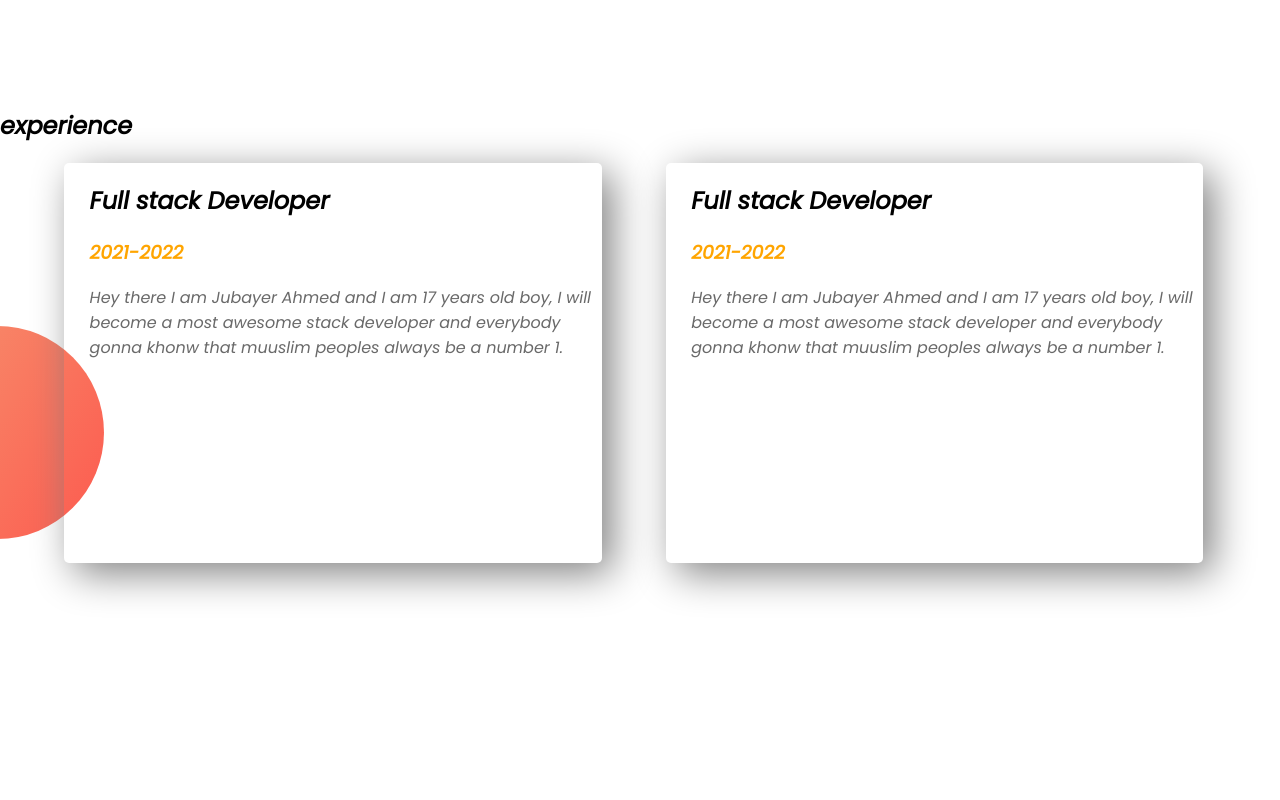
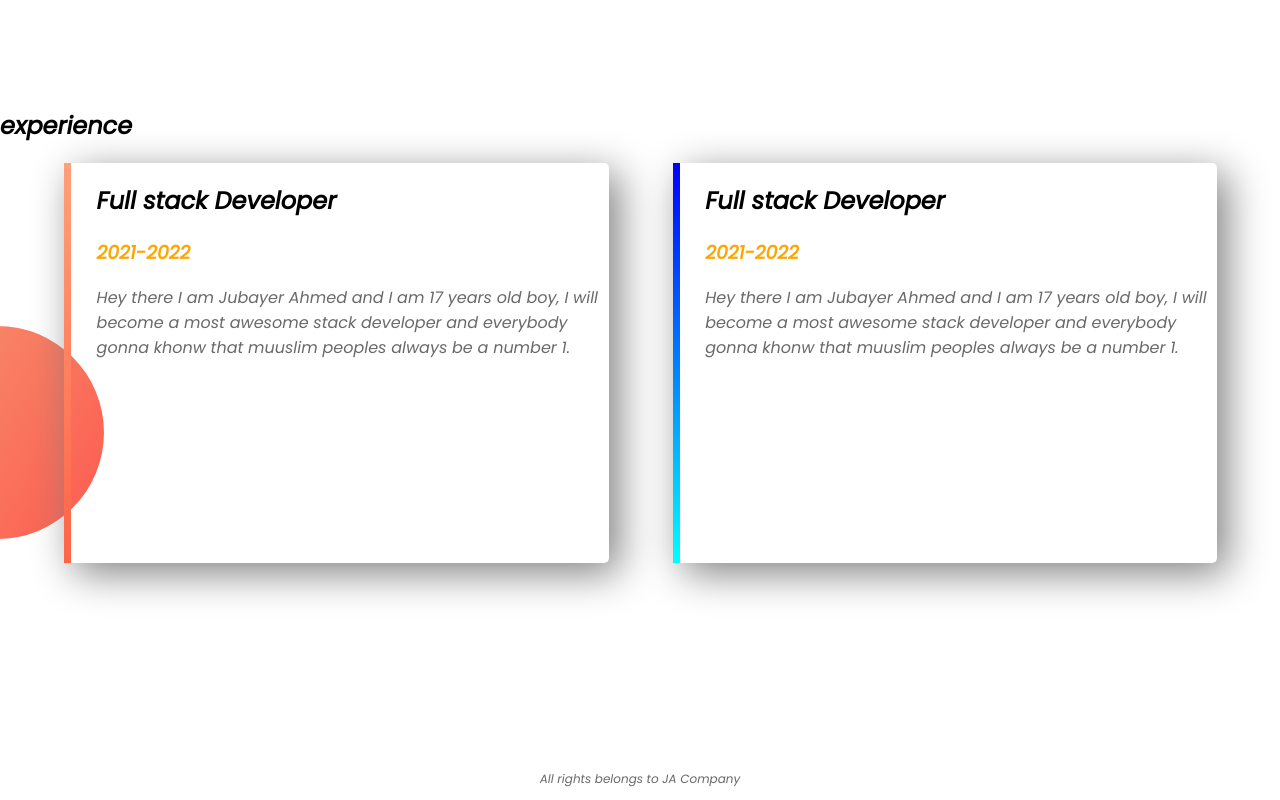
Before and after one commit to Jubo004/web-potfolio, a plain HTML site: page index.html in a window 1280 px wide. Shown: the part 1212-2012 px from the top of the page. Before the commit the page ends 1970 px from the top, so only its background shows below. Drawn offline with Linux system fonts and the light colour scheme.

Commit message:
First Web Stite Test Done

```diff
--- a/index.html
+++ b/index.html
@@ -43,12 +43,15 @@
             <p>Hey there I am Jubayer Ahmed and I am 17 years old boy, I will become a most awesome stack developer and everybody gonna khonw that muuslim peoples always be a number 1.</p>
 
         </div>
-        <div id="" class="half-width singel-experience">
+        <div id="baby-web" class="half-width singel-experience">
             <h2>Full stack Developer</h2>
             <h3 class="orange-highlight">2021-2022</h3>
             <p>Hey there I am Jubayer Ahmed and I am 17 years old boy, I will become a most awesome stack developer and everybody gonna khonw that muuslim peoples always be a number 1.</p>
         </div>
     </section>
+    <footer>
+        <p>All rights belongs to JA Company</p>
+    </footer>
 
 </body>
 
--- a/style.css
+++ b/style.css
@@ -54,3 +54,22 @@ section{
     background-repeat: no-repeat;
     background-position: left;
 }
+#full-stack{
+
+    border-left: 7px solid;
+    border-image: linear-gradient(180deg, lightsalmon, tomato);
+    border-image-slice: 1;
+
+}
+
+#baby-web{
+
+    border-left: 7px solid;
+    border-image: linear-gradient(180deg, blue  , cyan);
+    border-image-slice: 1;
+
+}
+footer p{
+    text-align: center;
+    font-size: 12px;
+}
```
